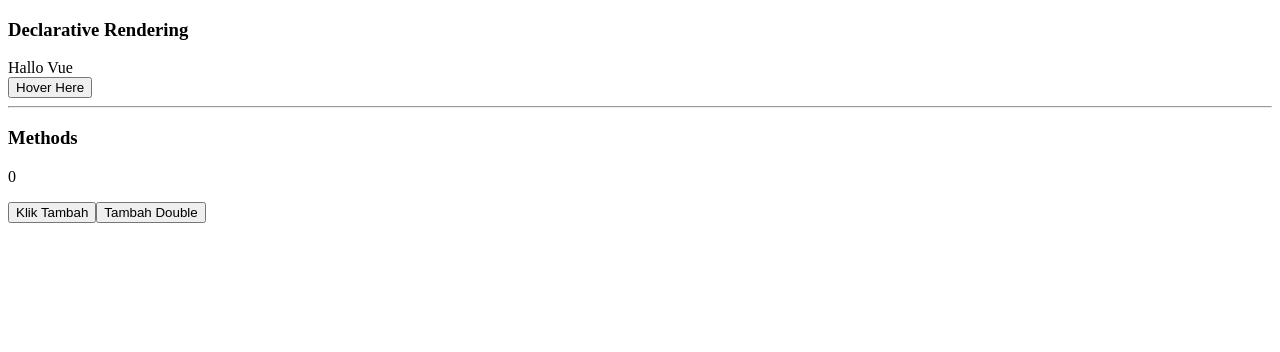
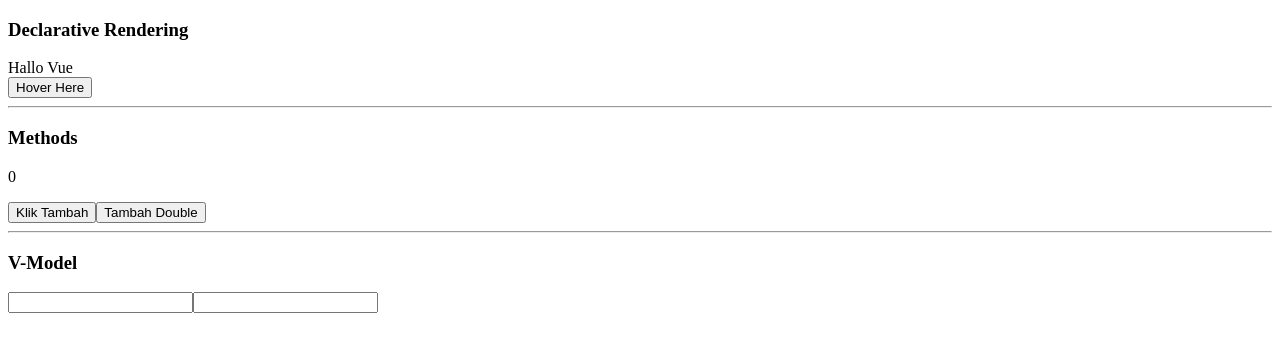
Before and after one commit to khoirulmustofa/latihan_vue, a Vue app: page / in a window 1280 px wide. Shown: the top 352 px of the page. Built offline with nearby package versions, Linux system fonts and the light colour scheme.

Commit message:
4 V-Model

```diff
--- a/src/App.vue
+++ b/src/App.vue
@@ -2,13 +2,21 @@
   <h3>Declarative Rendering</h3>
   <div>{{ messege }}</div>
   <button :title="tooltip">Hover Here</button>
-
+  <!-- ======================================= -->
   <hr>
 
   <h3>Methods</h3>
   <p>{{ count }}</p>
   <button @click="count++">Klik Tambah</button>
   <button @click="addDouble">Tambah Double</button>
+
+  <!-- ============================================== -->
+  <hr>
+  <h3>V-Model</h3>
+  <p style="color: red;">{{ inputText }}</p>
+  <input v-model="inputText" />
+
+  <input type="text" :value="inputText" @input="inputText = $event.target.inputText" />
 
 </template>
 <script>
@@ -18,11 +26,12 @@ export default {
     return {
       messege: 'Hallo Vue',
       tooltip: 'This Tooltip',
-      count: 0
+      count: 0,
+      inputText: ""
     }
   },
-  methods:{
-    addDouble(){
+  methods: {
+    addDouble() {
       this.count = this.count + 5;
     }
   }
```
